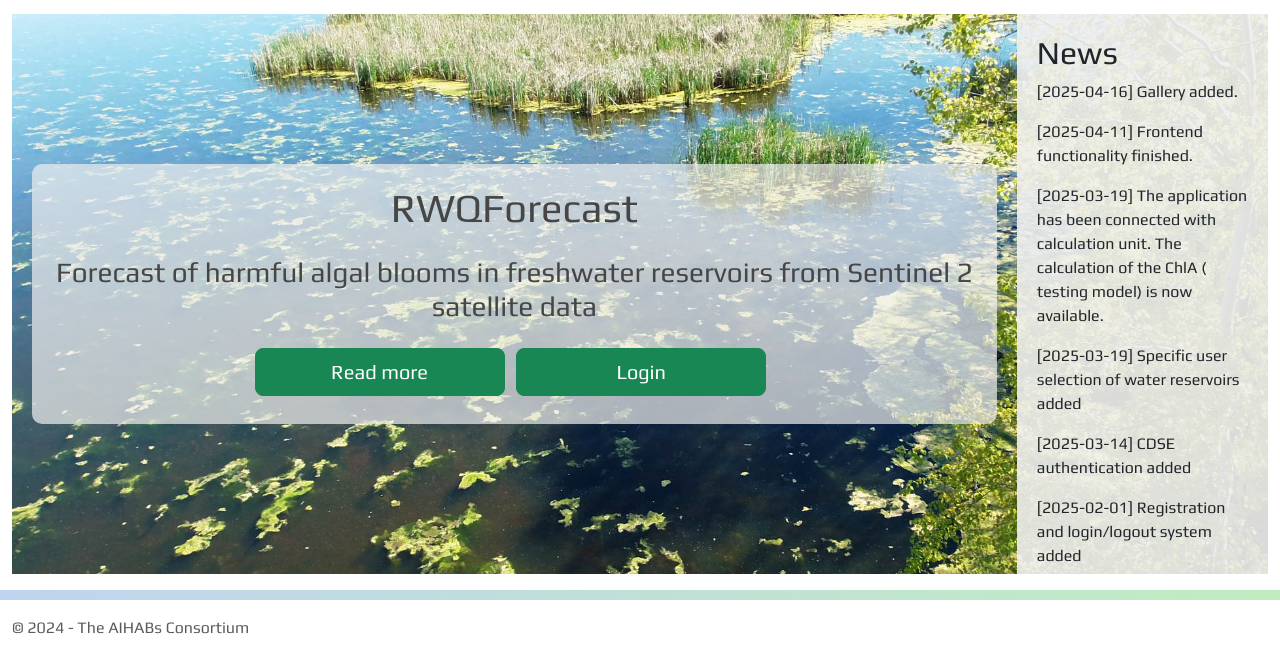
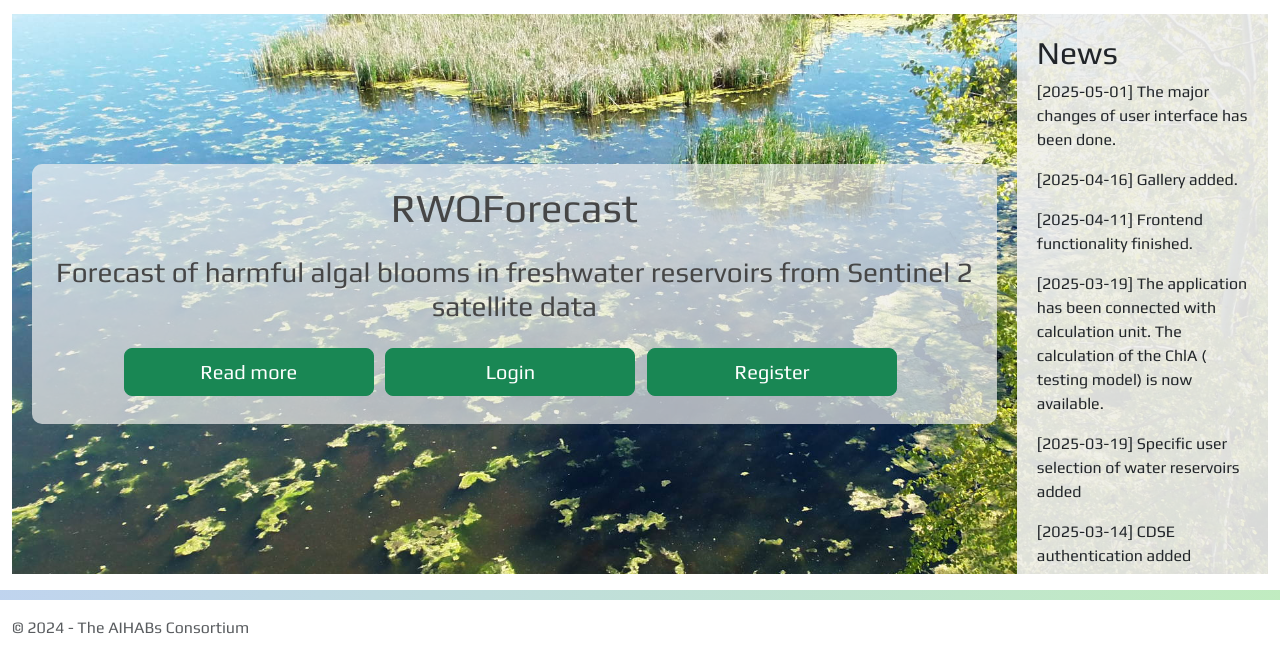
Before and after one commit to JakubBrom/RWQForecast, a Python web app: template templates/index.html in a window 1280 px wide. Shown: the part 56-708 px from the top of the page. Run offline with Jinja, Linux system fonts and the light colour scheme; the template is opened without the code that fills it, so the values that code supplies are empty; some libraries are stand-ins or nearby versions.

Commit message:
Button for registration and new info added

```diff
--- a/templates/index.html
+++ b/templates/index.html
@@ -17,13 +17,16 @@
                 </button>
 
                 {% if current_user.is_authenticated %}
-                <button type="button" class="btn btn-success btn-lg me-sm-2 mb-2" style="width: 250px;" onclick="window.location.href='/results'">
+                <button type="button" class="btn btn-success btn-lg me-sm-2 mb-2" style="width: 250px;" onclick="window.location.href='/select_analysis'">
                     Analysis
                 </button>
                 {% else %}
                 <button type="button" class="btn btn-success btn-lg me-sm-2 mb-2" style="width: 250px;" onclick="window.location.href='/login'">
                     Login
                 </button>
+
+                <button type="button" class="btn btn-success btn-lg me-sm-2 mb-2" style="width: 250px;" onclick="window.location.href='/signup'">
+                    Register
                 {% endif %}
 
             </div>
@@ -32,13 +35,14 @@
         <div class="col-md-4 side">
             <div>
                 <h2>News</h2>
+                <p>[2025-05-01] The major changes of user interface has been done.</p>
                 <p>[2025-04-16] Gallery added.</p>
                 <p>[2025-04-11] Frontend functionality finished.</p>
                 <p>[2025-03-19] The application has been connected with calculation unit. The calculation of the ChlA ( testing model) is now available.</p>
                 <p>[2025-03-19] Specific user selection of water reservoirs added
                 <p>[2025-03-14] CDSE authentication added
                 <p>[2025-02-01] Registration and login/logout system added</p>
-                <p>The RWQForecast says Hello World!</p>
+                <p>[2024-12-10] The RWQForecast says Hello World!</p>
 
 
             </div>
```
